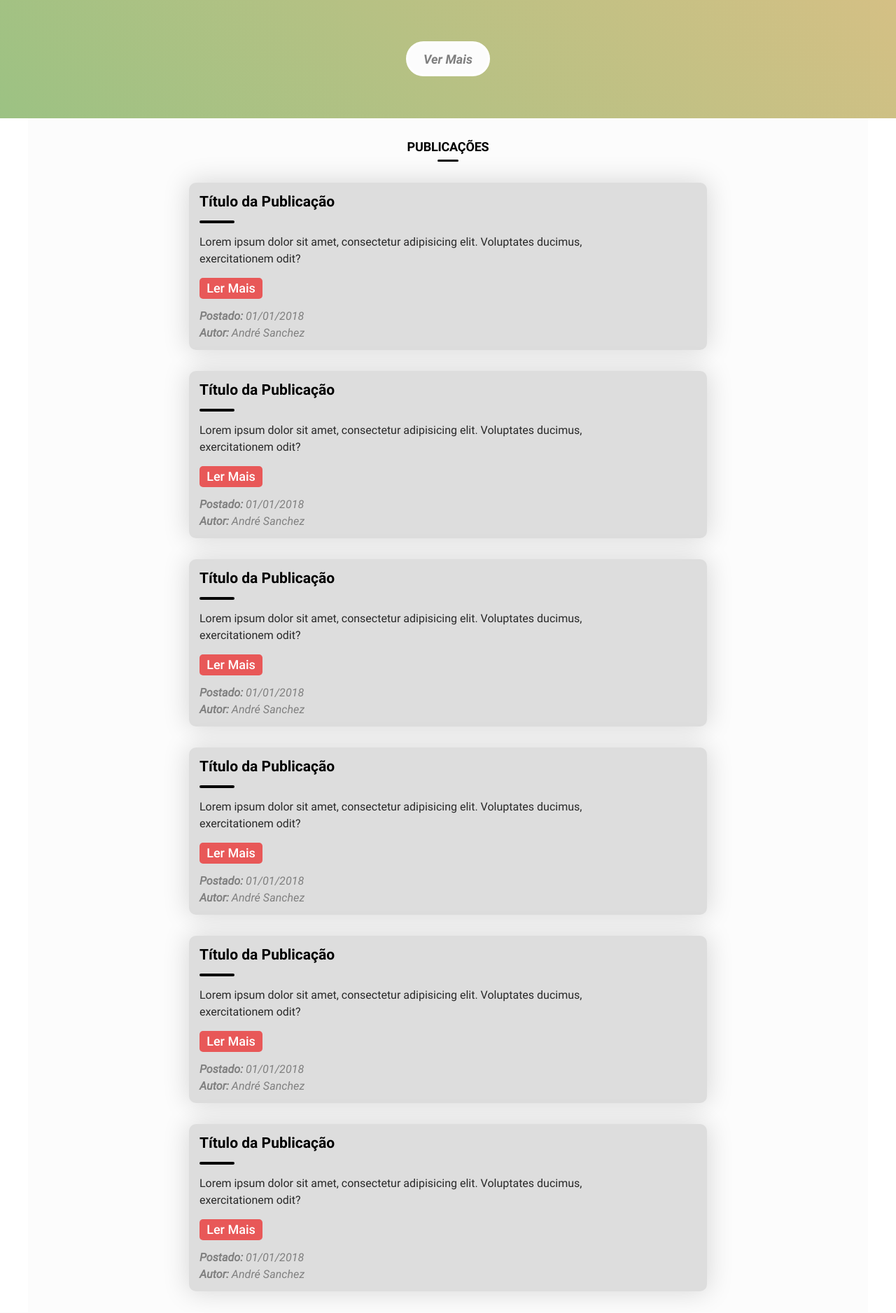
After one commit to ArisCodeOFC/Food4FITWeb, a PHP site: page /view/personal-fitness.php in a window 1280 px wide. The commit adds this page. Shown: the part 631-2507 px from the top of the page at 70% size. Run offline with PHP 8.4, Linux system fonts and the light colour scheme.

Commit message:
Página "Personal Fitness"

```diff
--- a/assets/css/saude.css
+++ b/assets/css/saude.css
@@ -38,3 +38,141 @@
     display: block;
     color: #7F7F7F;
 }
+/*================================================*/
+.block{
+    width: 100%;
+    height: 100vh;
+    background: linear-gradient(45deg, #9CC283, #EDBF85);
+    display: flex;
+    flex-direction: column;
+    justify-content: center;
+    align-items: center;
+    position: relative;
+}
+.wrapper{
+    width: auto;
+    height: auto;
+    display: flex;
+    flex-direction: row;
+    justify-content: center;
+    align-items: center;
+}
+.column1{
+    width: auto; height: auto; box-sizing: border-box; padding: 0;
+}
+.column2{
+    width: auto; max-width: 360px; height: auto; display: flex; flex-direction: column; justify-content: center; align-items: center;
+}
+.column2>h2{
+    font-size: 32px;
+    color: #FFF;
+    text-align: center;
+    line-height: 28px;
+    font-family: "Roboto Bold";
+    text-shadow: 2px 2px 1px rgba(150, 150, 150, 0.5);
+}
+.column2>h2::after{
+    content: "";
+    display: block;
+    margin: 15px auto;
+    width: 100px;
+    height: 5px;
+    background: #FFF;
+    border-radius: 50px;
+    box-shadow: 2px 2px 1px rgba(150, 150, 150, 0.5);
+}
+.column2>p{
+    font-size: 21px;
+    color: #FFF;
+    margin: 0 auto;
+    text-align: center;
+    line-height: 28px;
+    text-shadow: 2px 2px 1px rgba(150, 150, 150, 0.5);
+    font-family: "Roboto Regular";
+}
+.button{
+    width: 120px;
+    height: 50px;
+    border-radius: 50px;
+    box-sizing: border-box;
+    border: 3px solid #FFF;
+    background: #FCFCFC;
+    margin: 0 auto;
+    display: flex;
+    justify-content: center;
+    align-items: center;
+    color: #7F7F7F;
+    transition: 300ms ease-in-out;
+}
+.button span{
+    display: block;
+    font-family: "Roboto Bold Italic";
+    font-size: 18px;
+}
+.button:hover{
+    background-color: transparent;
+    color: #FFF;
+    cursor: pointer;
+}
+.personal-fitness-pubs-block{
+    width: 100%;
+    max-width: 800px;
+    height: auto;
+    margin: 0 auto;
+    box-sizing: border-box;
+    border: 30px solid transparent;
+    display: flex;
+    flex-direction: column;
+}
+.pub-row{
+    width: 100%;
+    height: auto;
+    background-color: #ddd;
+    position: relative;
+    border-radius: 10px;
+    box-shadow: 0px 0px 36px 2px rgba(0,0,0,0.15);
+}
+.pub-row>h2{
+    font-size: 21px;
+    color: #000;
+    font-family: "Roboto Bold";
+}
+.pub-row>h2::after{
+    content: "";
+    display: block;
+    margin: 15px auto 15px 0px;
+    width: 50px;
+    height: 4px;
+    background: #000;
+    border-radius: 50px;
+}
+.pub-row>p{
+    font-size: 16px;
+    color: #282828;
+    font-family: "Roboto Regular";
+    width: 80%;
+    line-height: 24px;
+}
+.pub-row>a{
+    font-size: 18px;
+    background-color: #E85858;
+    display: block;
+    box-sizing: border-box;
+    width: 90px;
+    text-align: center;
+    line-height: 30px;
+    color: #FFF;
+    border-radius: 5px;
+    font-family: "Roboto Medium";
+    text-decoration: none;
+    transition: 150ms ease-in-out;
+}
+.pub-row>a:hover{
+    background-color: #E83131;
+    font-family: "Roboto Bold";
+}
+.pub-row>span{
+    color: #7F7F7F;
+    font-family: "Roboto Italic";
+    display: block;
+}
--- /dev/null
+++ b/view/personal-fitness.php
@@ -0,0 +1,85 @@
+<!DOCTYPE html>
+<html lang="pt-br">
+<head>
+	<meta charset="utf-8">
+	<meta http-equiv="X-UA-Compatible" content="IE=edge">
+	<meta name="viewport" content="width=device-width, initial-scale=1.0">
+	<title>Personal Fitness - Food 4Fit</title>
+	<link rel="icon" type="image/png" href="assets/images/icons/favicon.png"/>
+	<link rel="stylesheet" href="assets/css/stylesheet.css">
+    <link rel="stylesheet" href="assets/css/classes-genericas.css">
+	<link rel="stylesheet" href="assets/css/font-style.css">
+    <link rel="stylesheet" href="assets/css/keyframes.css">
+    <link rel="stylesheet" href="assets/css/saude.css">
+	<link rel="stylesheet" href="assets/css/mobile-stylesheet.css">
+	<script src="assets/js/jquery-3.3.1.min.js"></script>
+	<script src="assets/js/scripts.js"></script>
+</head>
+<body>
+	<?php require_once("components/navbar.html"); ?><!-- BARRA DE NAVEGAÇÃO VIA PHP -->
+	<header class="block animate fadeIn fast">
+		<div class="wrapper">
+	        <figure class="column1 animate fadeInLeft">
+	            <img src="assets/images/backgrounds/men.png" alt="Personal Fitness" style="width: 460px; height: 460px; display: block; object-fit: cover;">
+	        </figure>
+	        <div class="column2 animate fadeInRight">
+	        	<h2>PERSONAL FITNESS</h2>
+	        	<p>A vida fitness simplificada<br>como você nunca viu.</p>
+	        </div>
+	    </div>
+	    <div style="width: 100%; position: absolute; bottom: 60px;">
+	    	<div class="button animate fadeInUp">
+	    		<span>Ver Mais</span>
+	   	 	</div>
+	    </div>
+    </header>
+    <section class="main" style="margin: 0 auto;"><!-- CONTAINER-MÃE DO SITE -->
+    	<h2 id="page-title">PUBLICAÇÕES</h2>
+        <div class="personal-fitness-pubs-block width-medium margin-top-15px">
+        	<div class="pub-row">
+        		<h2 class="padding-top-15px padding-left-15px">Título da Publicação</h2>
+        		<p class="padding-bottom-15px padding-left-15px">Lorem ipsum dolor sit amet, consectetur adipisicing elit. Voluptates ducimus, exercitationem odit?</p>
+        		<a href="#" class="margin-left-15px margin-bottom-15px">Ler Mais</a>
+        		<span class="padding-left-15px padding-bottom-5px"><b>Postado:</b> 01/01/2018</span>
+        		<span class="padding-left-15px padding-bottom-15px"><b>Autor:</b> André Sanchez</span>
+        	</div>
+        	<div class="pub-row margin-top-30px">
+        		<h2 class="padding-top-15px padding-left-15px">Título da Publicação</h2>
+        		<p class="padding-bottom-15px padding-left-15px">Lorem ipsum dolor sit amet, consectetur adipisicing elit. Voluptates ducimus, exercitationem odit?</p>
+        		<a href="#" class="margin-left-15px margin-bottom-15px">Ler Mais</a>
+        		<span class="padding-left-15px padding-bottom-5px"><b>Postado:</b> 01/01/2018</span>
+        		<span class="padding-left-15px padding-bottom-15px"><b>Autor:</b> André Sanchez</span>
+        	</div>
+        	<div class="pub-row margin-top-30px">
+        		<h2 class="padding-top-15px padding-left-15px">Título da Publicação</h2>
+        		<p class="padding-bottom-15px padding-left-15px">Lorem ipsum dolor sit amet, consectetur adipisicing elit. Voluptates ducimus, exercitationem odit?</p>
+        		<a href="#" class="margin-left-15px margin-bottom-15px">Ler Mais</a>
+        		<span class="padding-left-15px padding-bottom-5px"><b>Postado:</b> 01/01/2018</span>
+        		<span class="padding-left-15px padding-bottom-15px"><b>Autor:</b> André Sanchez</span>
+        	</div>
+        	<div class="pub-row margin-top-30px">
+        		<h2 class="padding-top-15px padding-left-15px">Título da Publicação</h2>
+        		<p class="padding-bottom-15px padding-left-15px">Lorem ipsum dolor sit amet, consectetur adipisicing elit. Voluptates ducimus, exercitationem odit?</p>
+        		<a href="#" class="margin-left-15px margin-bottom-15px">Ler Mais</a>
+        		<span class="padding-left-15px padding-bottom-5px"><b>Postado:</b> 01/01/2018</span>
+        		<span class="padding-left-15px padding-bottom-15px"><b>Autor:</b> André Sanchez</span>
+        	</div>
+        	<div class="pub-row margin-top-30px">
+        		<h2 class="padding-top-15px padding-left-15px">Título da Publicação</h2>
+        		<p class="padding-bottom-15px padding-left-15px">Lorem ipsum dolor sit amet, consectetur adipisicing elit. Voluptates ducimus, exercitationem odit?</p>
+        		<a href="#" class="margin-left-15px margin-bottom-15px">Ler Mais</a>
+        		<span class="padding-left-15px padding-bottom-5px"><b>Postado:</b> 01/01/2018</span>
+        		<span class="padding-left-15px padding-bottom-15px"><b>Autor:</b> André Sanchez</span>
+        	</div>
+        	<div class="pub-row margin-top-30px">
+        		<h2 class="padding-top-15px padding-left-15px">Título da Publicação</h2>
+        		<p class="padding-bottom-15px padding-left-15px">Lorem ipsum dolor sit amet, consectetur adipisicing elit. Voluptates ducimus, exercitationem odit?</p>
+        		<a href="#" class="margin-left-15px margin-bottom-15px">Ler Mais</a>
+        		<span class="padding-left-15px padding-bottom-5px"><b>Postado:</b> 01/01/2018</span>
+        		<span class="padding-left-15px padding-bottom-15px"><b>Autor:</b> André Sanchez</span>
+        	</div>
+        </div>
+	</section>
+	<?php require_once("components/footer.html"); ?><!-- RODAPÉ VIA PHP -->
+</body>
+</html>
```
